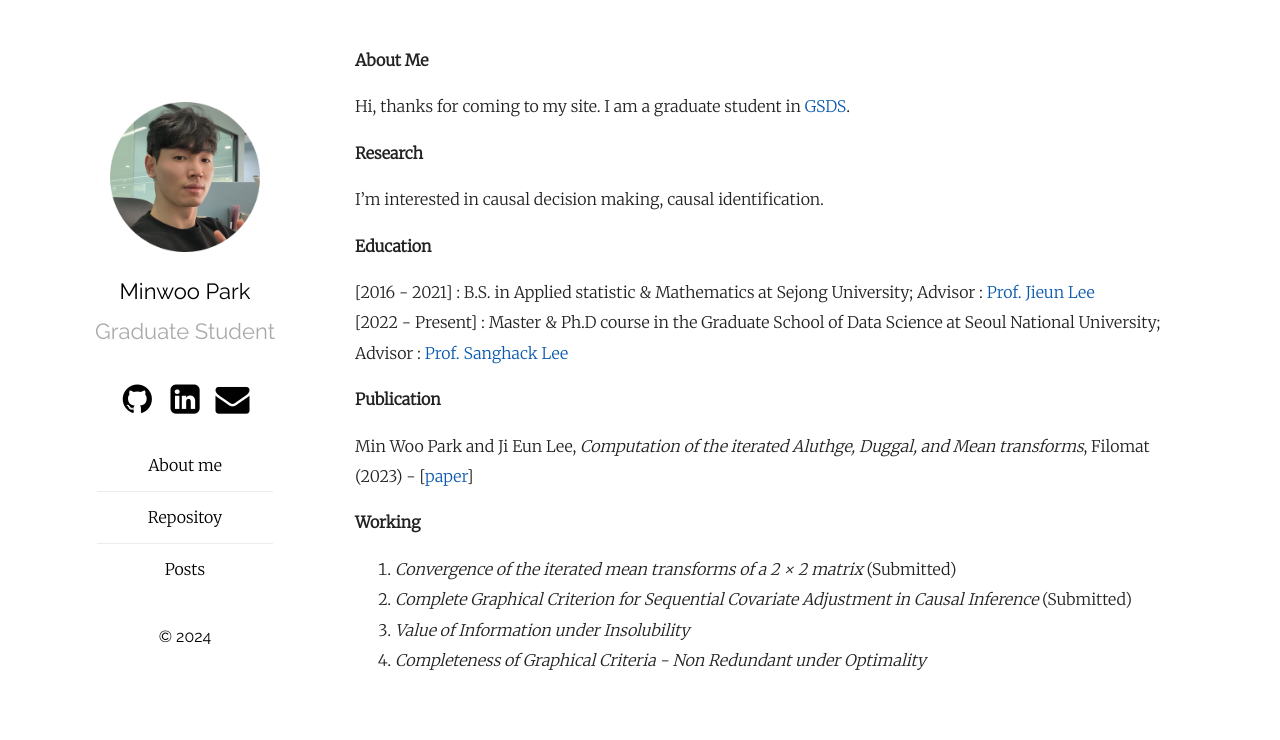
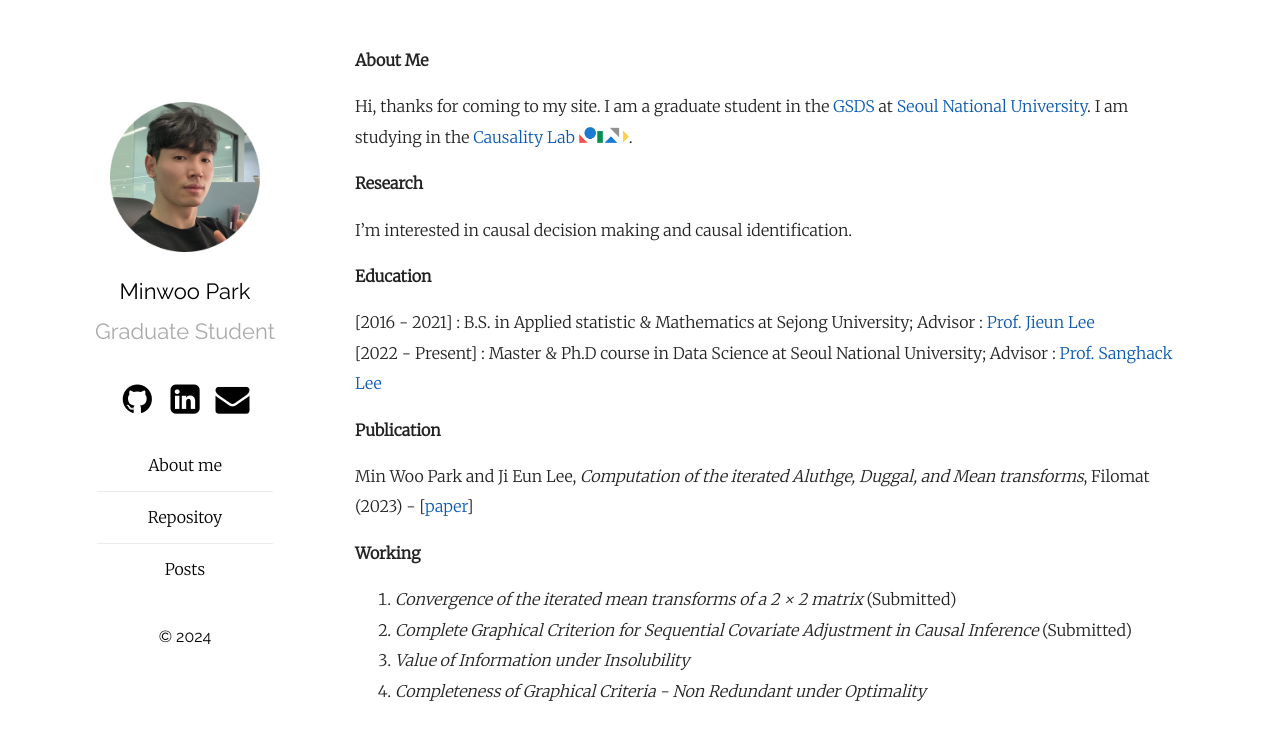
Before and after one commit to MinwooPark96/minwoopark96.github.com, a Jekyll site: the page built from aboutme.md, in a window 1280 px wide. Shown: the top 740 px of the page. Built offline with Jekyll 4.4.1, drawn with Linux system fonts in a browser that asks for light colours.

Commit message:
append logo

```diff
--- a/aboutme.md
+++ b/aboutme.md
@@ -5,16 +5,16 @@ title: About Me
 
 **About Me**
 
-Hi, thanks for coming to my site. I am a graduate student in [GSDS](https://gsds.snu.ac.kr/).
+Hi, thanks for coming to my site. I am a graduate student in the [GSDS](https://gsds.snu.ac.kr/) at [Seoul National University](https://www.snu.ac.kr/). I am studying in the [Causality Lab](https://causality.snu.ac.kr/) <img src="causality_logo.jpg" alt="Causality Logo" style="width:50px; height:auto; display:inline;">.
 
 **Research**
 
-I'm interested in causal decision making, causal identification.
+I'm interested in causal decision making and causal identification.
 
 **Education**
 
 [2016 - 2021] : B.S. in Applied statistic & Mathematics at Sejong University; Advisor : [Prof. Jieun Lee](https://home.sejong.ac.kr/~jieunlee7/)\\
-[2022 - Present] : Master & Ph.D course in the Graduate School of Data Science at Seoul National University; Advisor : [Prof. Sanghack Lee](https://www.sanghacklee.me/)
+[2022 - Present] : Master & Ph.D course in Data Science at Seoul National University; Advisor : [Prof. Sanghack Lee](https://www.sanghacklee.me/)
 
 **Publication**
 
```
Also changed, not shown: causality_logo.jpg (added), 1 other file.
